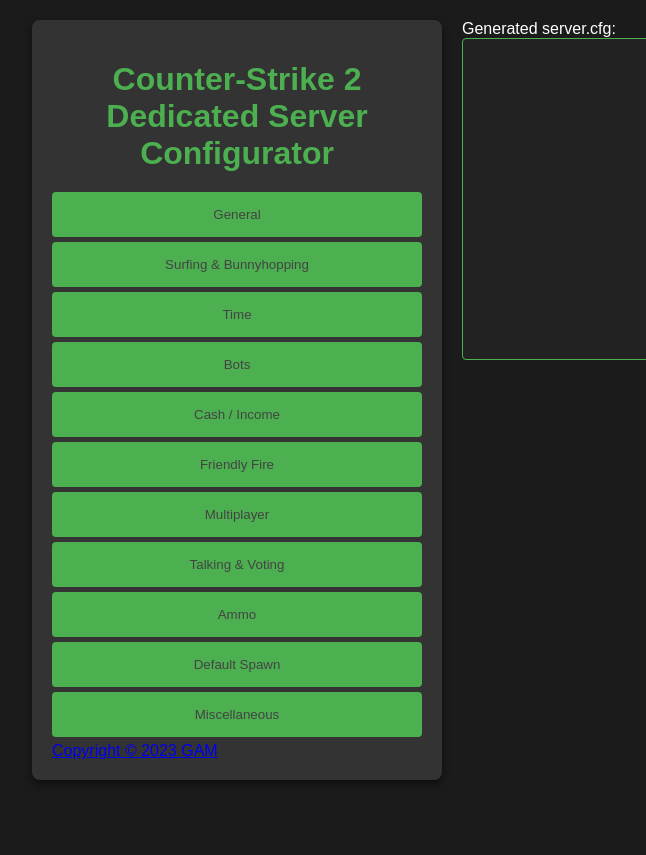
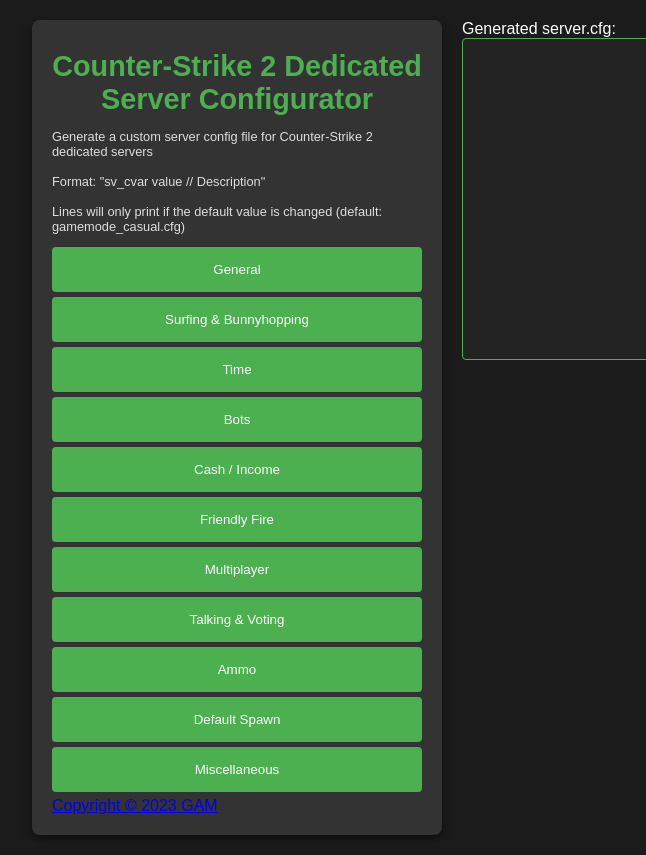
Before and after one commit to GhaithA-M/CS2_CFG, a plain HTML site: page index.html in a window 1280 px wide. Shown: the top 855 px of the page, without its empty margins (208-854 px from the left). Before the commit the page ends 800 px from the top, so only its background shows below. Drawn offline with Linux system fonts and the light colour scheme.

Commit message:
Fixed broken comments in javascript
Also added additional comments, in-depth steps

```diff
--- a/css/style.css
+++ b/css/style.css
@@ -11,8 +11,10 @@ body {
 
 h1 {
     color: #4CAF50; /* Green color, reminiscent of CS2 UI */
+    font-size: 1.8em;
     text-align: center;
-    margin-bottom: 20px;
+    margin-top: 10px;
+    margin-bottom: 10px;
 }
 
 /* Main container */
@@ -74,7 +76,6 @@ h1 {
     overflow: clip; /* Add scrollbars as needed */
 }
 
-
 /* Submit button */
 button {
     width: 100%;
@@ -117,10 +118,9 @@ button:hover {
     opacity: 1;
 }
 
-
 .accordion-header {
     background-color: #4caf50;
-    color: #444;
+    color: #fffff;
     cursor: pointer;
     padding: 15px;
     width: 100%;
@@ -145,3 +145,9 @@ button:hover {
 .accordion-header.active + .accordion-content {
     display: block;
 }
+
+.description {
+    color: #ddd;
+    font-size: 0.8em;
+    margin-bottom: 10px;
+}
--- a/index.html
+++ b/index.html
@@ -15,7 +15,18 @@
 <body>
     <div class="container">
         <div class="form-container">
+
             <h1>Counter-Strike 2 Dedicated Server Configurator</h1>
+
+            <div class="description">
+                <p> Generate a custom server config file for Counter-Strike 2 dedicated servers
+                    <br></br>
+                    Format: "sv_cvar value // Description"
+                    <br></br>
+                    Lines will only print if the default value is changed (default: gamemode_casual.cfg)
+                </p>
+            </div>
+
             <div class="accordion">
 
                 <div class="accordion-section">
--- a/js/cvars.js
+++ b/js/cvars.js
@@ -7,12 +7,13 @@
 /* Template for adding new CVars to the list:
 
     {
-        normalName: 'ExampleName',
+        normalName: 'InputFieldName',
         cvarName: 'sv_cvar',
         defaultValue: '69',
         comment: 'CONFIG_COMMENT',
+        category: 'misc',
         description: 'TOOLTIP',
-        enableTooltip: true
+        enableTooltip: false
     },
 
 */
--- a/js/script.js
+++ b/js/script.js
@@ -4,41 +4,41 @@
     Steam: https://steamcommunity.com/id/Ralfidogg/
 */
 
-// 1. Wait for the entire HTML document to be parsed and loaded
+/* 1. Wait for the entire HTML document to be parsed and loaded */
 document.addEventListener('DOMContentLoaded', function() {
-    // 2. Get the element that will display the generated configuration output
+    /* 2. Get the element that will display the generated configuration output */
     var output = document.getElementById('output');
 
-    // 3. Function to create form inputs and tooltips for each category
+    /* 3. Function to create form inputs and tooltips for each category */
     function createFormInputs(category, cvars) {
-        // 3.1 Get the form element for the given category
+        /* 3.1 Get the form element for the given category */
         const form = document.getElementById(`configForm${category}`);
-        // 3.2 If the form doesn't exist, exit the function early
+        /* 3.2 If the form doesn't exist, exit the function early */
         if (!form) return;
 
-        // 3.3 Loop through each cvar in the category
+        /* 3.3 Loop through each cvar in the category */
             cvars.forEach(cvar => {
-            // 3.3.1 Create a container for each cvar input
+            /* 3.3.1 Create a container for each cvar input */
             var div = document.createElement('div');
             div.className = 'form-group';
 
-            // 3.3.2 Create and set up the label for the input
+            /* 3.3.2 Create and set up the label for the input field */
             var label = document.createElement('label');
             label.htmlFor = cvar.cvarName;
             label.textContent = cvar.normalName + ':';
             div.appendChild(label);
 
-            // 3.3.3 Create and set up the input field
+            /* 3.3.3 Create and set up the input field */
             var input = document.createElement('input');
             input.type = 'text';
             input.id = cvar.cvarName;
             input.name = cvar.cvarName;
             input.value = cvar.defaultValue;
-            // 3.3.4 Attach an event listener to update the output when the input changes
-            input.addEventListener('input', updateOutput); // Attach event listener
+            /* 3.3.4 Attach an event listener to update the output when the input changes */
+            input.addEventListener('input', updateOutput); /* Attach event listener */
             div.appendChild(input);
 
-            // 3.3.5 Create a tooltip if needed
+            /* 3.3.5 Create a tooltip if needed */
             if (cvar.showTooltip && cvar.description) {
                 var tooltip = document.createElement('span');
                 tooltip.className = 'tooltip';
@@ -47,19 +47,19 @@ document.addEventListener('DOMContentLoaded', function() {
                 div.appendChild(tooltip);
             }
 
-            // 3.3.6 Append the entire cvar input container to the form
+            /* 3.3.6 Append the entire cvar input container to the form */
             form.appendChild(div);
         });
     }
 
-    // 4. Function to handle the accordion functionality (show/hide sections)
+    /* 4. Function to handle the accordion functionality (show/hide sections) */
     function setupAccordion() {
-        // 4.1 Select all accordion headers and set up click event listeners
+        /* 4.1 Select all accordion headers and set up click event listeners */
         document.querySelectorAll('.accordion-header').forEach(button => {
             button.addEventListener('click', () => {
-                // 4.2 Get the content section related to the clicked header
+                /* 4.2 Get the content section related to the clicked header */
                 const accordionContent = button.nextElementSibling;
-                // 4.3 Toggle the active class to show/hide the content
+                /* 4.3 Toggle the active class to show/hide the content */
                 button.classList.toggle('active');
                 if (button.classList.contains('active')) {
                     accordionContent.style.display = 'block';
@@ -70,24 +70,23 @@ document.addEventListener('DOMContentLoaded', function() {
         });
     }
 
-    // 5. Function to update the output text area with the current configuration
+    /* 5. Function to update the output text area with the current configuration */
     function updateOutput() {
-        // 5.1 Start with an empty string
+        /* 5.1 Start with an empty string */
         output.value = '';
-        // 5.2 Calculate padding for alignment in the output
+        /* 5.2 Calculate padding for alignment in the output */
         const maxCvarLength = Math.max(...cvarsData.map(cvar => cvar.cvarName.length));
         const maxValueLength = Math.max(...cvarsData.map(cvar => document.getElementById(cvar.cvarName)?.value.trim().length || 0));
-        const totalPadding = maxCvarLength + maxValueLength + 2;
 
-        // 5.3 Loop through each cvar to generate the configuration lines
+        /* 5.3 Loop through each cvar to generate the configuration lines */
         cvarsData.forEach(function(cvar) {
-            // 5.3.1 Get the input element for the cvar
+            /* 5.3.1 Get the input element for the cvar */
             var inputElement = document.getElementById(cvar.cvarName);
             if (inputElement) {
-                // 5.3.2 Get the trimmed value of the input
+                /* 5.3.2 Get the trimmed value of the input */
                 var value = inputElement.value.trim();
-                // 5.3.3 If the value is different from the default, include it in the output
-                if (value !== '' && value !== cvar.defaultValue || ) {
+                /* 5.3.3 If the value is different from the default, include it in the output */
+                if (value !== '' && value !== cvar.defaultValue) {
                     const paddedCvar = cvar.cvarName.padEnd(maxCvarLength + 4, ' ');
                     const paddedValue = ('"' + value + '"').padEnd(maxValueLength + 4, ' ');
                     output.value += paddedCvar + paddedValue;
@@ -100,19 +99,19 @@ document.addEventListener('DOMContentLoaded', function() {
         });
     }
 
-    // 6. Group the cvars by their category
+    /* 6. Group the cvars by their category */
     const cvarsByCategory = cvarsData.reduce((acc, cvar) => {
         acc[cvar.category] = acc[cvar.category] || [];
         acc[cvar.category].push(cvar);
         return acc;
     }, {});
 
-    // 7. Create form inputs for each category
+    /* 7. Create form inputs for each category */
     Object.keys(cvarsByCategory).forEach(category => {
         createFormInputs(category, cvarsByCategory[category]);
     });
 
-    // 8. Set up accordion functionality and update the output initially
+    /* 8. Set up accordion functionality and update the output initially */
     setupAccordion();
     updateOutput();
 });
```
Also changed, not shown: 2 other files.
